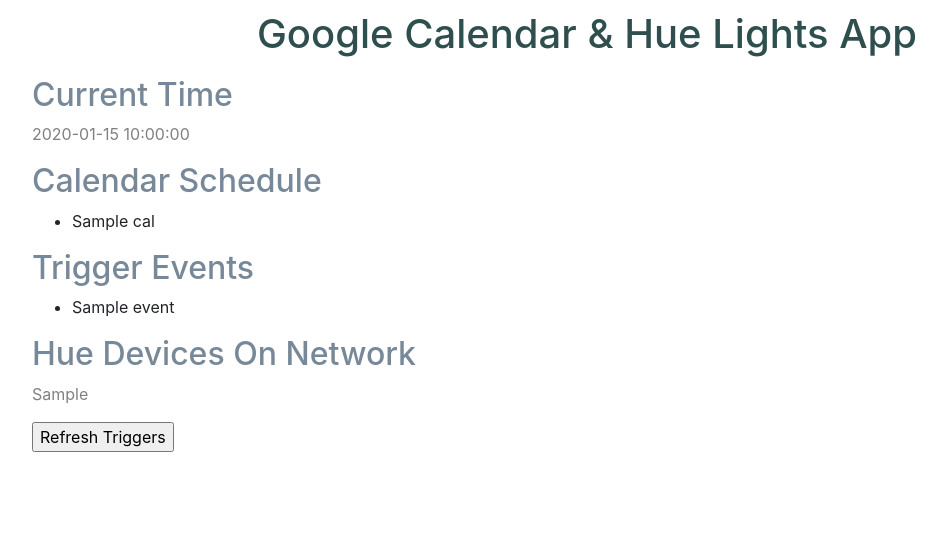
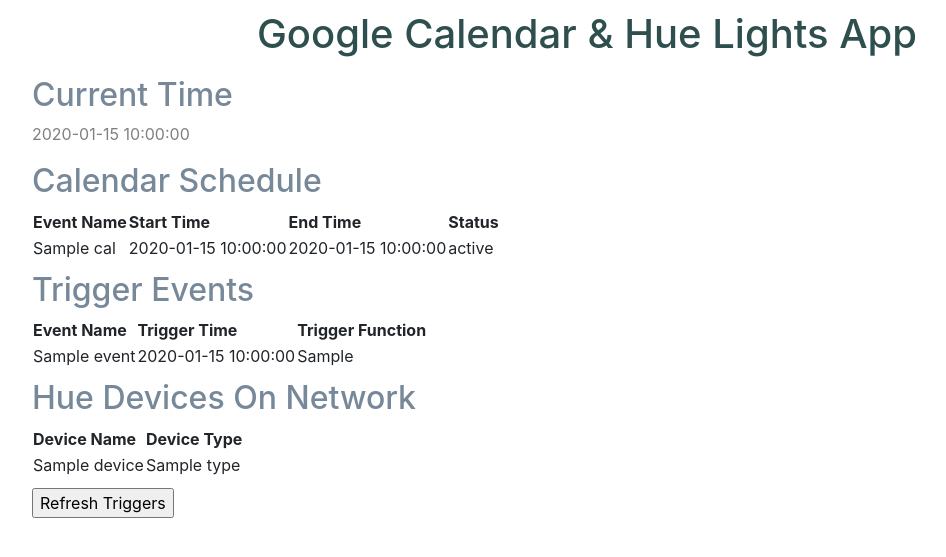
Before and after one commit to kurt213/calendar-to-hue, a Flask app: template flask_app/templates/index.html in a window 1280 px wide. Shown: the part 56-613 px from the top of the page, without its empty margins (53-999 px from the left). Run offline with Flask 2, Linux system fonts and the light colour scheme; the template is opened without the code that fills it: most values are stand-ins (such as "Sample title", 1, 10 or a date in 2020); some libraries are stand-ins or nearby versions.

Commit message:
added table formatting and end schedule trigger

```diff
--- a/connector/pipelines/schedule_jobs.py
+++ b/connector/pipelines/schedule_jobs.py
@@ -51,7 +51,10 @@
 
     def add_end_events(self, end_function):
 
-        print('end function here')
+        for i in self.cal_events:
+
+            event_name = self._rename_event(i['event_name'])
+            self.sched.add_job(end_function, 'date', run_date=i['end_time'], name=event_name)
 
     def start_scheduler(self):
 
--- a/flask_app/app.py
+++ b/flask_app/app.py
@@ -15,15 +15,15 @@
     current_time = datetime.datetime.now()
     calendar_schedule = get_calendar_schedule(html_flag)
     hue_devices = get_hue_status(html_flag)
+    trigger_events = get_event_schedule(html_flag, calendar_schedule)
+    #session['event_schedule'] = get_event_schedule(html_flag, calendar_schedule)
 
-    if 'event_schedule' not in session:
-        session['event_schedule'] = get_event_schedule(html_flag, calendar_schedule)
 
     return render_template(
         'index.html',
         current_time=current_time,
         calendar_schedule=calendar_schedule,
-        event_schedule=session['event_schedule'],
+        event_schedule=trigger_events,
         hue_devices=hue_devices)
 
 @app.route('/calendar', methods=['GET'])
@@ -62,6 +62,7 @@
 
     sched = schedule_jobs.Schedule(gcalendar_events)
     sched.add_start_events(test_event)
+    sched.add_end_events(test_event)
     sched.start_scheduler()
 
     return sched.current_jobs()
--- a/flask_app/static/css/style.css
+++ b/flask_app/static/css/style.css
@@ -11,3 +11,7 @@
 p {
     color: grey;
 }
+
+table {
+    margin-bottom: 10px;
+}
--- a/flask_app/templates/index.html
+++ b/flask_app/templates/index.html
@@ -6,27 +6,70 @@
     <p>{{ current_time }}</p>
     <h2>Calendar Schedule</h2>
     {% if calendar_schedule %}
-    <ul>
+    <table>
+        <thead>
+            <tr>
+                <th>Event Name</th>
+                <th>Start Time</th>
+                <th>End Time</th>
+                <th>Status</th>
+            </tr>
+        </thead>
+        <tbody>
         {% for cal in calendar_schedule %}
-          <li>{{ cal }}</li>
+            <tr>
+                <td>{{ cal.event_name }}</td>
+                <td>{{ cal.start_time }}</td>
+                <td>{{ cal.end_time }}</td>
+                <td>{{ cal.status }}</td>
+            </tr>
         {% endfor %}
-    </ul>
+        </tbody>
+    </table>
     {% else %}
     <p>No events found in calendar</p>
     {% endif %}
     <h2>Trigger Events</h2>
     {% if event_schedule %}
-    <ul>
+    <table>
+        <thead>
+            <tr>
+                <th>Event Name</th>
+                <th>Trigger Time</th>
+                <th>Trigger Function</th>
+            </tr>
+        </thead>
+        <tbody>
         {% for event in event_schedule %}
-            <li>{{ event }}</li>
+            <tr>
+                <td>{{ event.job_name }}</td>
+                <td>{{ event.trigger_time }}</td>
+                <td>{{ event.trigger_function }}</td>
+            </tr>
         {% endfor %}
-    </ul>
+        </tbody>
+    </table>
     {% else %}
     <p>No trigger events</p>
     {% endif %}
     <h2>Hue Devices On Network</h2>
     {% if hue_devices %}
-    <p>{{ hue_devices }}</p>
+    <table>
+        <thead>
+            <tr>
+                <th>Device Name</th>
+                <th>Device Type</th>
+            </tr>
+        </thead>
+        <tbody>
+        {% for device in hue_devices %}
+            <tr>
+                <td>{{ device.name }}</td>
+                <td>{{ device.type }}</td>
+            </tr>
+        {% endfor %}
+        </tbody>
+    </table>
     {% else %}
     <p>No Hue devices found on network</p>
     {% endif %}
```
Also changed, not shown: flask-test.py (deleted, +0 -45 lines).
